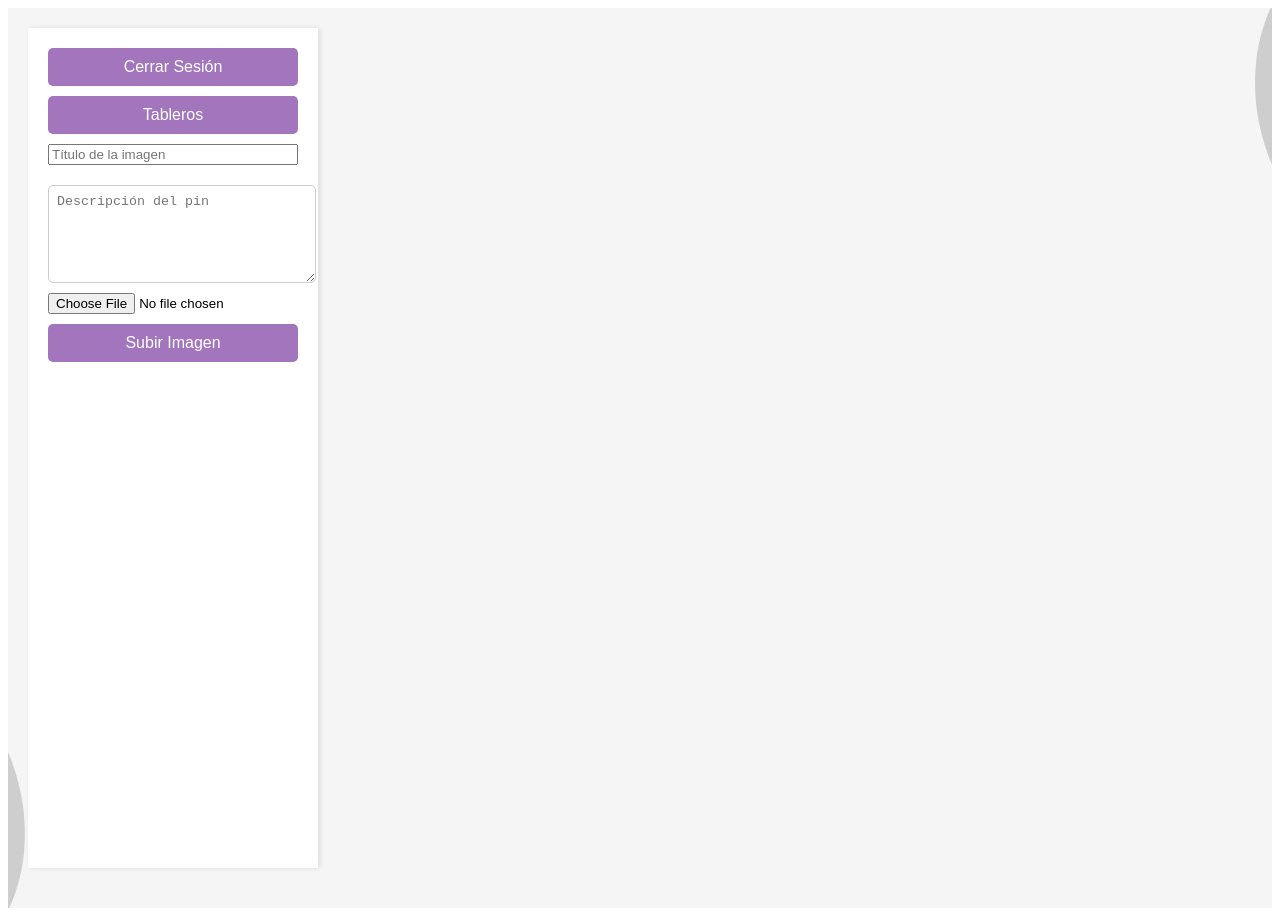
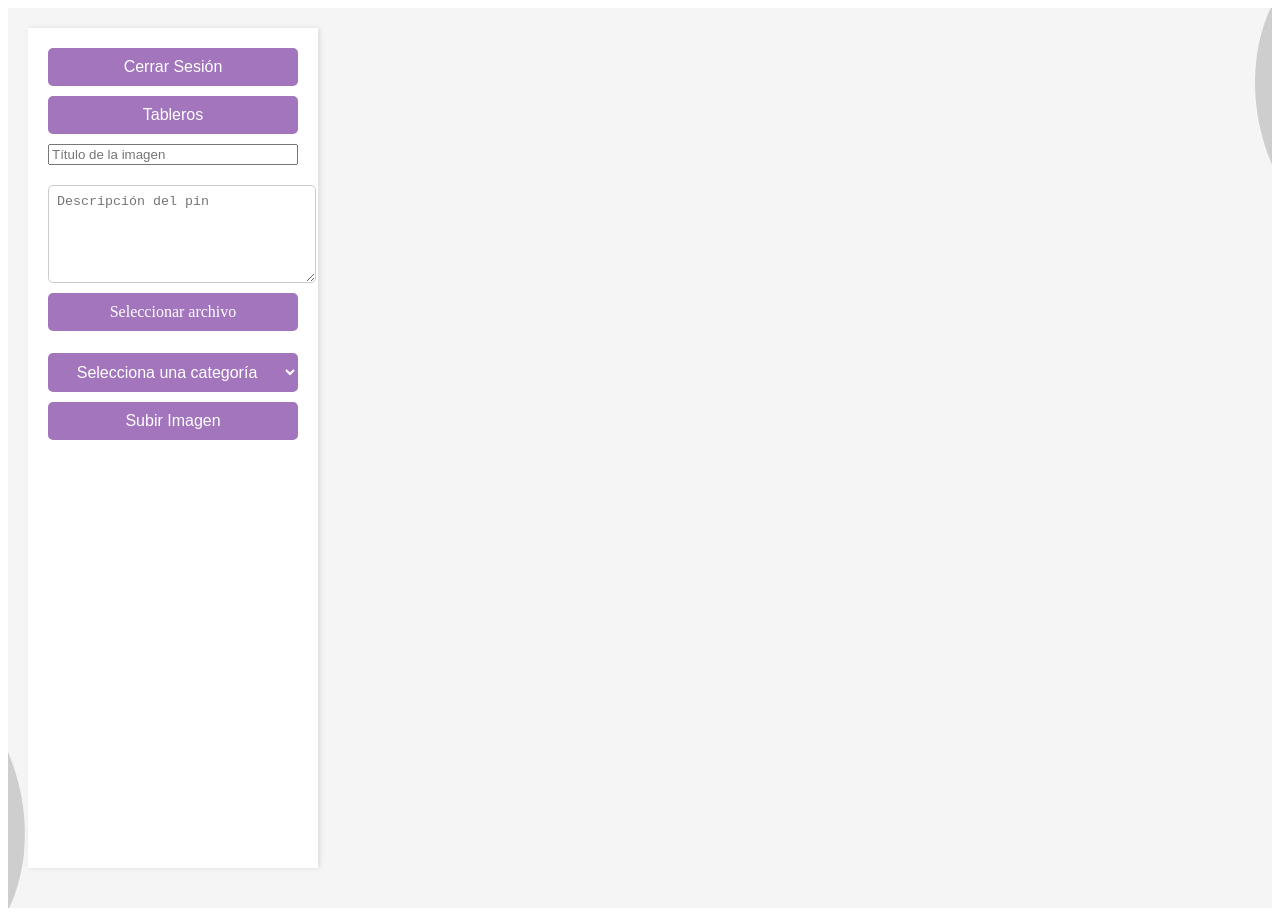
Before and after one commit to PioIX/2024-TPfinal-G11, a Next.js app in the folder frontend/: page /home in a window 1280 px wide. Built offline with nearby package versions, Linux system fonts and the light colour scheme.

Commit message:
categoria y subir imagenes
ahora hay categorias pero no estoy segura si anda bien noi me deja subir imagenes too large

```diff
--- a/frontend/src/app/home/page.js
+++ b/frontend/src/app/home/page.js
@@ -9,6 +9,7 @@ export default function Home() {
   const [pins, setPins] = useState([]);
   const [image, setImage] = useState(null);
   const [title, setTitle] = useState('');
+  const [category, setCategory] = useState("");
   const [description, setDescription] = useState('');
   const router = useRouter();
 
@@ -43,8 +44,8 @@ export default function Home() {
   };
 
   const handleImageUpload = async () => {
-    if (!image || !title || !description) {
-      alert('Por favor, proporciona un título, una descripción y una imagen.');
+    if (!image || !title || !description || !category) {
+      alert('Por favor, proporciona un título, una descripción, una imagen y selecciona una categoría.');
       return;
     }
 
@@ -58,7 +59,8 @@ export default function Home() {
         title,
         description,
         image_base64: base64Image,
-        userID: storedUserID
+        userID: storedUserID,
+        category,
       };
 
       try {
@@ -72,18 +74,19 @@ export default function Home() {
         const createdPin = await res.json();
         setPins((prevPins) => [...prevPins, createdPin]);
 
-
         setTitle('');
         setDescription('');
         setImage(null);
+        setCategory('');
       } catch (error) {
         console.error('Error al subir imagen:', error);
         alert('No se pudo subir la imagen.');
       }
     };
 
-    reader.readAsDataURL(image); // Convierte la imagen a Base64
+    reader.readAsDataURL(image);
   };
+
 
   function handleClick(pin) {
     console.log(pin.id);
@@ -123,11 +126,26 @@ export default function Home() {
           className={styles.textarea}
         ></textarea>
 
+      <div className={styles.uploadFileButton}>
+  <label htmlFor="fileInput">Seleccionar archivo</label>
   <input
     type="file"
+    id="fileInput"
     onChange={(e) => setImage(e.target.files[0])}
     required
   />
+</div>
+
+        <select
+          value={category}
+          onChange={(e) => setCategory(e.target.value)}
+          className={styles.selectCategory}
+        >
+          <option value="">Selecciona una categoría</option>
+          <option value="Arte">Arte</option>
+          <option value="Tecnología">Tecnología</option>
+          <option value="Diseño">Diseño</option>
+        </select>
 
         <button
           className={styles.button}
--- a/frontend/src/app/styles/Home.module.css
+++ b/frontend/src/app/styles/Home.module.css
@@ -85,16 +85,16 @@
     cursor: pointer;
   }
   .actions {
-    width: 250px; /* Ancho fijo para la barra lateral */
-    background-color: #ffffff; /* Fondo blanco para la barra */
-    box-shadow: 2px 0 5px rgba(0, 0, 0, 0.1); /* Sombra sutil */
+    width: 250px;
+    background-color: #ffffff;
+    box-shadow: 2px 0 5px rgba(0, 0, 0, 0.1);
     padding: 20px;
     display: flex;
     gap: 10px;
     margin-bottom: 20px;
     flex-direction: column;
     position: sticky;
-    top: 0; /* Fija la barra al hacer scroll */
+    top: 0;
     height: 100vh;
 
   }
@@ -120,3 +120,66 @@
     gap: 20px;
     margin-left: 20px;
   }
+  .selectCategory {
+    background-color: #A275BD;
+    color: white;
+    border: none;
+    padding: 10px 20px;
+    border-radius: 5px;
+    cursor: pointer;
+    font-size: 1rem;
+    width: 100%;
+    text-align: center;
+    margin-top: 10px;
+  }
+
+  .selectCategory:focus {
+    outline: none;
+    box-shadow: 0 0 0 2px rgba(162, 117, 189, 0.6);
+  }
+
+  .selectCategory option {
+    background-color: #f9f9f9;
+    color: #333;
+  }
+  .uploadFileButton {
+    position: relative;
+    width: 100%;
+    height: 40px; /* Altura del botón */
+  }
+
+  .uploadFileButton input[type="file"] {
+    position: absolute;
+    top: 0;
+    left: 0;
+    width: 100%;
+    height: 100%;
+    opacity: 0; /* Oculta el input file, pero permite interacción */
+    cursor: pointer;
+  }
+
+  .uploadFileButton label {
+    display: inline-block;
+    background-color: #A275BD; /* El mismo color de fondo que los otros botones */
+    color: white;
+    border: none;
+    padding: 10px 20px;
+    border-radius: 5px;
+    font-size: 1rem;
+    width: 100%;
+    text-align: center;
+    cursor: pointer;
+    box-sizing: border-box; /* Asegura que el padding no afecte el ancho total */
+  }
+
+  .uploadFileButton label:hover {
+    background-color: #8c57a0; /* Color más oscuro al pasar el mouse */
+  }
+
+  .uploadFileButton label:active {
+    background-color: #764b94; /* Color más oscuro cuando se presiona */
+  }
+
+  .uploadFileButton label:focus {
+    outline: none;
+  }
```
Also changed, not shown: frontend/src/app/pin/page.js (+18 -15 lines), 2 other files (tests, documents, lock files or other folders). Lines whose indentation alone changed are shown as unchanged.
